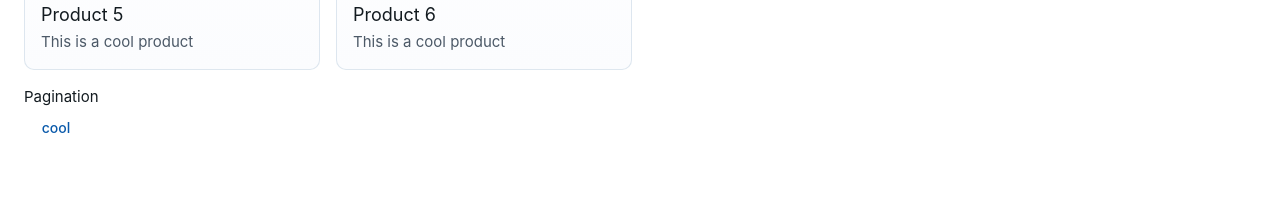
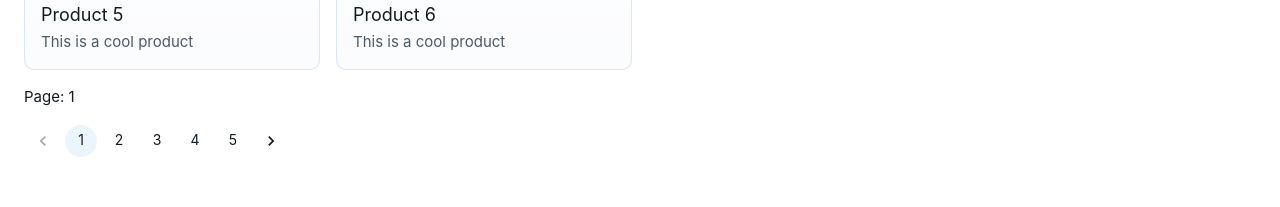
Before and after one commit to sernstberger/mui-expanse, a React (Vite) app in the folder apps/vacation-rental/: page / in a window 1280 px wide. Shown: the part 482-689 px from the top of the page. Built offline with nearby package versions, Linux system fonts and the light colour scheme.

Commit message:
added pagination

```diff
--- a/apps/vacation-rental/src/app/ProductGrid.tsx
+++ b/apps/vacation-rental/src/app/ProductGrid.tsx
@@ -1,6 +1,9 @@
-import { Grid } from '@mui/material';
+import { Grid, Pagination, PaginationProps } from '@mui/material';
 import * as React from 'react';
 import { ProductGridItem } from './ProductGridItem';
+
+import Typography from '@mui/material/Typography';
+import Stack from '@mui/material/Stack';
 
 interface Product {
   id: number;
@@ -20,8 +23,26 @@ export const ProductGrid: React.FC<ProductGridProps> = ({ products }) => {
         return <ProductGridItem key={product.id} {...product} />;
       })}
       <Grid item xs={12}>
-        Pagination
+        <ProductGridPagination count={5} />
       </Grid>
     </Grid>
   );
 };
+
+interface ProductGridPaginationProps extends PaginationProps {
+  count: number;
+}
+
+export function ProductGridPagination({ count }: ProductGridPaginationProps) {
+  const [page, setPage] = React.useState(1);
+  const handleChange = (event: React.ChangeEvent<unknown>, value: number) => {
+    setPage(value);
+  };
+
+  return (
+    <Stack spacing={2}>
+      <Typography>Page: {page}</Typography>
+      <Pagination count={count} page={page} onChange={handleChange} />
+    </Stack>
+  );
+}
--- a/apps/vacation-rental/src/app/app.tsx
+++ b/apps/vacation-rental/src/app/app.tsx
@@ -1,5 +1,4 @@
 import {
-  Button,
   createTheme,
   ThemeProvider,
   CssBaseline,
@@ -31,7 +30,7 @@ export function App() {
   return (
     <ThemeProvider theme={showCustomTheme ? LPtheme : defaultTheme}>
       <CssBaseline />
-      {/* <header>header goes here</header> */}
+
       <AppAppBar mode={mode} toggleColorMode={toggleColorMode} />
 
       <Main>
@@ -82,7 +81,7 @@ export function App() {
               },
             ]}
           />
-          <Button>cool</Button>
+
           <ToggleCustomTheme
             showCustomTheme={showCustomTheme}
             toggleCustomTheme={toggleCustomTheme}
```
